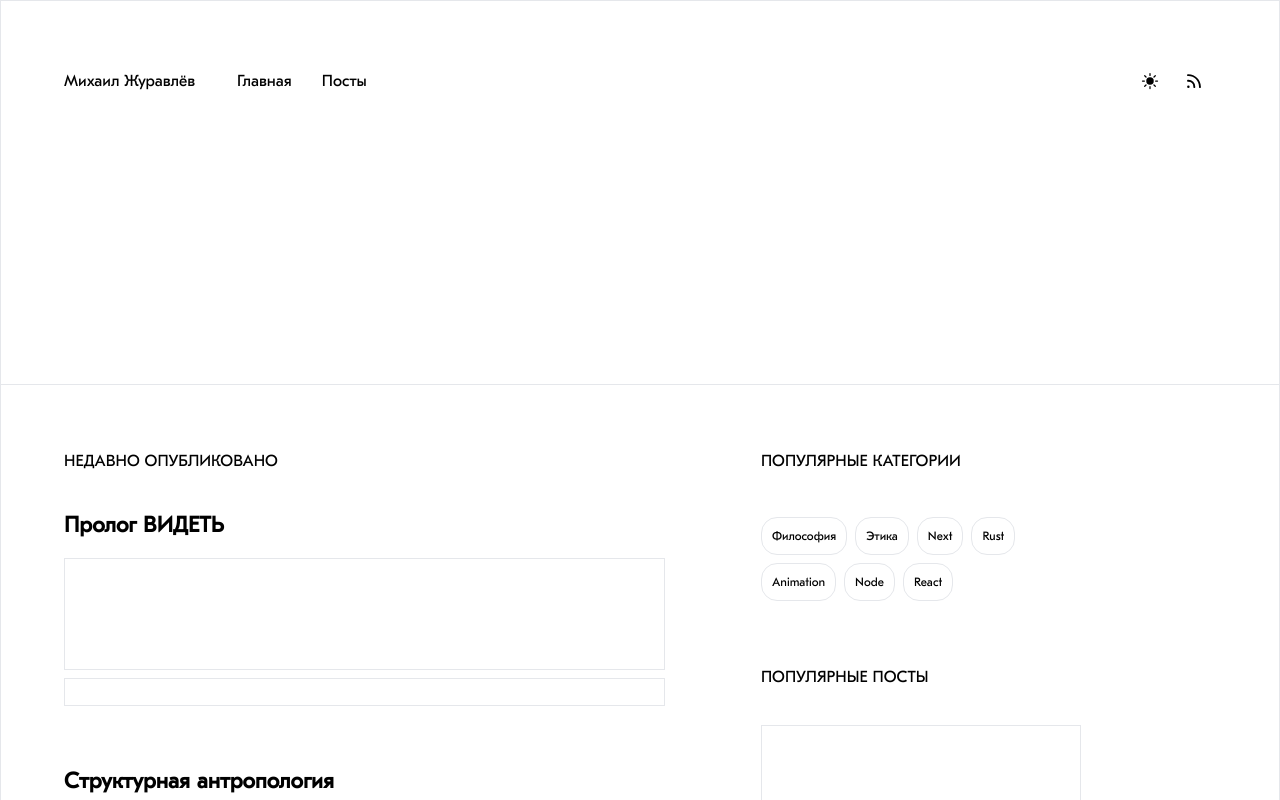
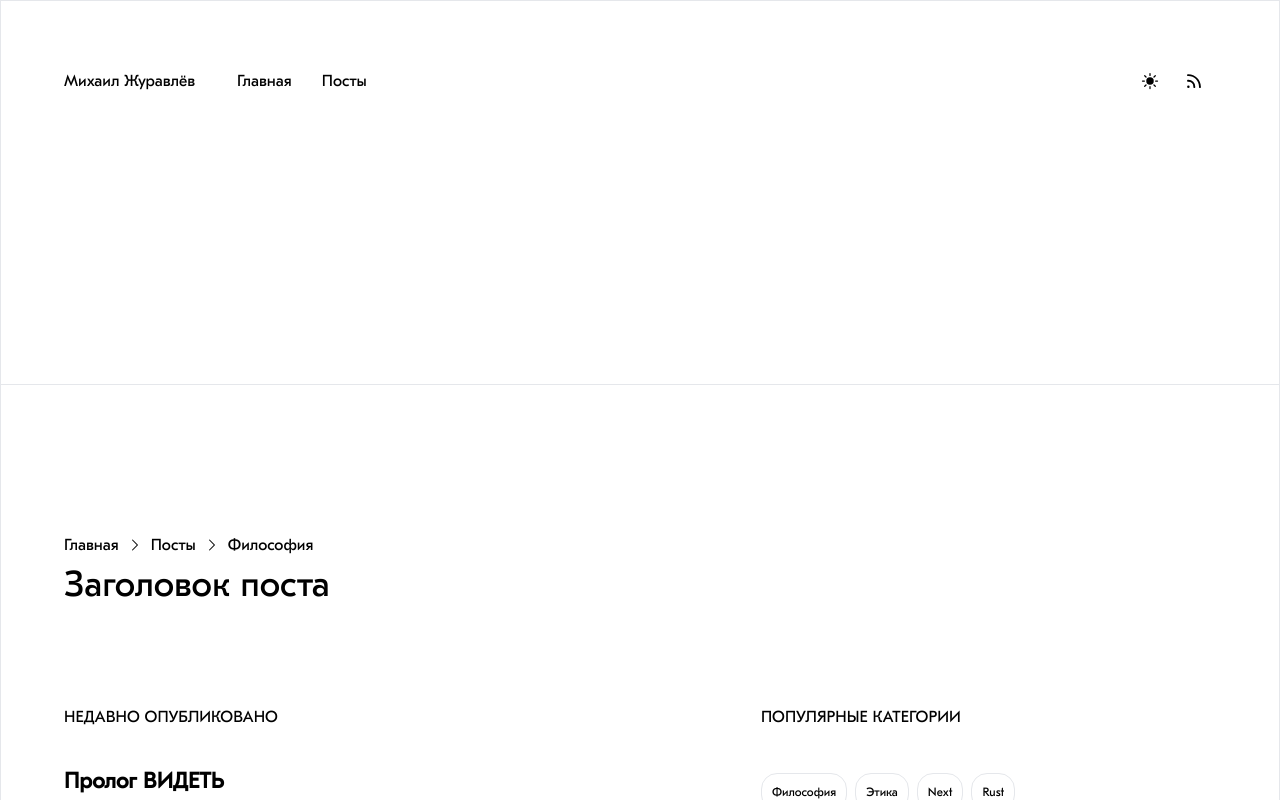
Before and after one commit to MiCkEyZzZ/mfz, a Next.js app: page / in a window 1280 px wide. Shown: the top 800 px of the page. Built offline with nearby package versions, Linux system fonts and the light colour scheme.

Commit message:
добавил breadcrumbs контент

```diff
--- a/components/breadcrumbs.tsx
+++ b/components/breadcrumbs.tsx
@@ -1,7 +1,31 @@
+import Link from 'next/link'
+import { ChevronRightIcon } from '@heroicons/react/24/solid'
+
 function Breadcrumbs() {
   return (
-    <div>
-      <div></div>
+    <div className='flex justify-center w-full h-64'>
+      <div className='flex flex-col justify-end w-full max-w-6xl pt-12 pb-9'>
+        <div>
+          <ul className='flex flex-row items-center'>
+            <li>
+              <Link href='/'>Главная</Link>
+            </li>
+            <li className='mx-2'>
+              <ChevronRightIcon className='w-4 h-4' />
+            </li>
+            <li>
+              <Link href='/'>Посты</Link>
+            </li>
+            <li className='mx-2'>
+              <ChevronRightIcon className='w-4 h-4' />
+            </li>
+            <li>
+              <Link href='/'>Философия</Link>
+            </li>
+          </ul>
+        </div>
+        <h1 className='text-4xl mt-2'>Заголовок поста</h1>
+      </div>
     </div>
   )
 }
```
